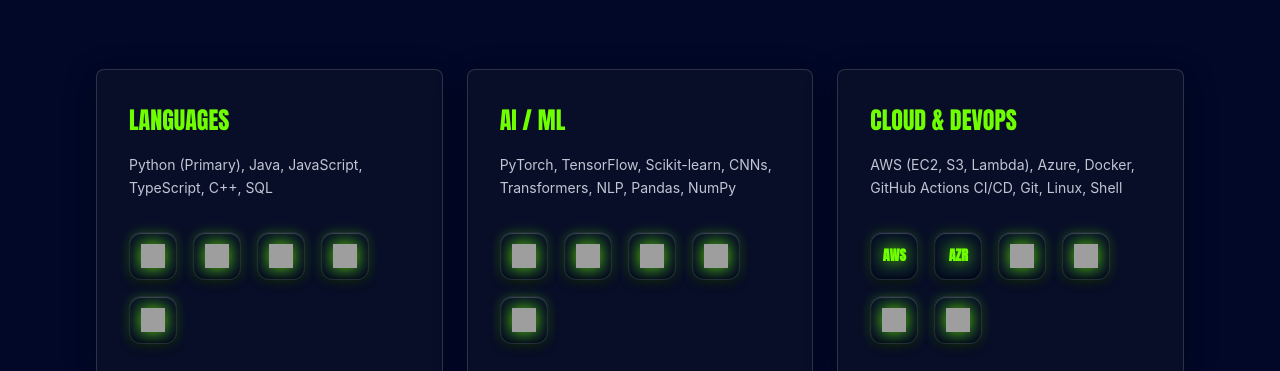
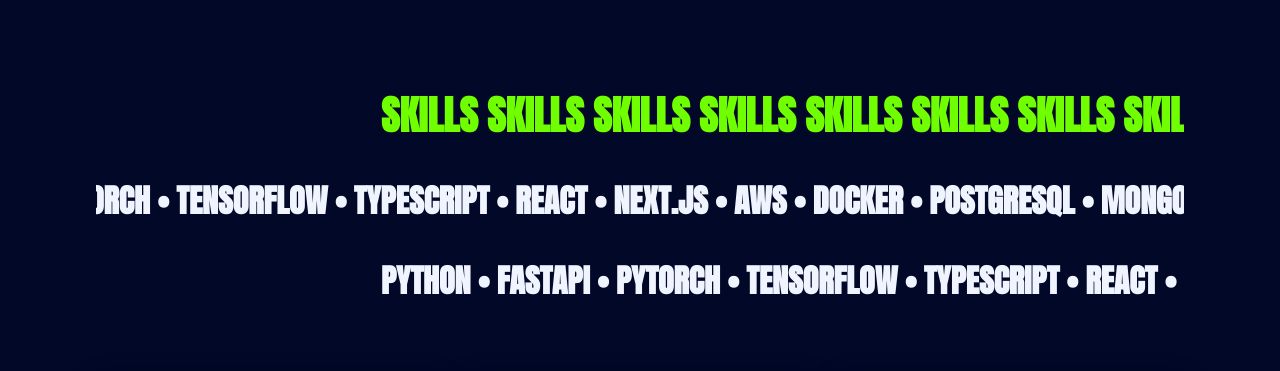
Before and after one commit to Avisav24/AbhinavVats_Portfolio, a Next.js app: page / in a window 1280 px wide. Shown: the part 1852-2223 px from the top of the page. Built offline with nearby package versions, Linux system fonts and the light colour scheme; grey boxes are pictures that could not be loaded; a web font is replaced by a local one.

Commit message:
Add infinite marquee scroll for skills with directional animations

```diff
--- a/app/globals.css
+++ b/app/globals.css
@@ -112,3 +112,31 @@ button,
     text-shadow: none;
   }
 }
+
+@keyframes marquee-right {
+  0% {
+    transform: translateX(0);
+  }
+  100% {
+    transform: translateX(100vw);
+  }
+}
+
+@keyframes marquee-left {
+  0% {
+    transform: translateX(0);
+  }
+  100% {
+    transform: translateX(-100vw);
+  }
+}
+
+@layer utilities {
+  .animate-marquee-right {
+    animation: marquee-right 30s linear infinite;
+  }
+
+  .animate-marquee-left {
+    animation: marquee-left 30s linear infinite;
+  }
+}
--- a/app/page.tsx
+++ b/app/page.tsx
@@ -406,6 +406,35 @@ export default function Home() {
               </span>
             </h2>
           </motion.div>
+
+          <div className="mb-14 w-full overflow-hidden bg-[#010828]">
+            {/* Line 1: Green, scrolling right */}
+            <div className="overflow-hidden py-3 md:py-4">
+              <div className="flex gap-8 animate-marquee-right">
+                <span className="font-grotesk font-bold text-[#6FFF00] text-[24px] md:text-[40px] whitespace-nowrap">
+                  SKILLS SKILLS SKILLS SKILLS SKILLS SKILLS SKILLS SKILLS SKILLS SKILLS
+                </span>
+              </div>
+            </div>
+
+            {/* Line 2: White, scrolling left */}
+            <div className="overflow-hidden py-3 md:py-4">
+              <div className="flex gap-8 animate-marquee-left">
+                <span className="font-grotesk font-bold text-[#EFF4FF] text-[20px] md:text-[32px] whitespace-nowrap">
+                  Python • FastAPI • PyTorch • TensorFlow • TypeScript • React • Next.js • AWS • Docker • PostgreSQL • MongoDB • Linux • GitHub Actions • CI/CD • Redis
+                </span>
+              </div>
+            </div>
+
+            {/* Line 3: White, scrolling right */}
+            <div className="overflow-hidden py-3 md:py-4">
+              <div className="flex gap-8 animate-marquee-right">
+                <span className="font-grotesk font-bold text-[#EFF4FF] text-[20px] md:text-[32px] whitespace-nowrap">
+                  Python • FastAPI • PyTorch • TensorFlow • TypeScript • React • Next.js • AWS • Docker • PostgreSQL • MongoDB • Linux • GitHub Actions • CI/CD • Redis
+                </span>
+              </div>
+            </div>
+          </div>
 
           <div className="grid grid-cols-1 md:grid-cols-2 lg:grid-cols-3 gap-6 w-full">
             {[
```
